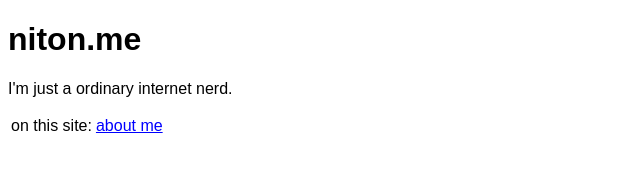
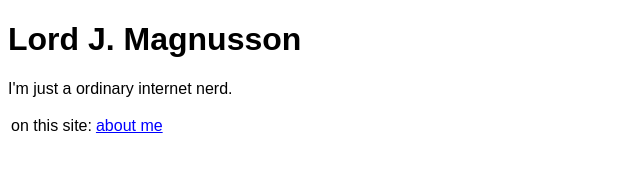
Before and after one commit to nitonme/nitonme.github.io, a plain HTML site: page index.html in a window 1280 px wide. Shown: the whole page, without its empty margins (0-640 px from the left). Drawn offline with Linux system fonts and the light colour scheme.

Commit message:
Update index.html

```diff
--- a/index.html
+++ b/index.html
@@ -15,7 +15,7 @@
     </style>
   </head>
   <body>
-    <h1>niton.me</h1>
+    <h1>Lord J. Magnusson</h1>
     <p>I'm just a ordinary internet nerd.</p>
     <table>
       <tr>
```
